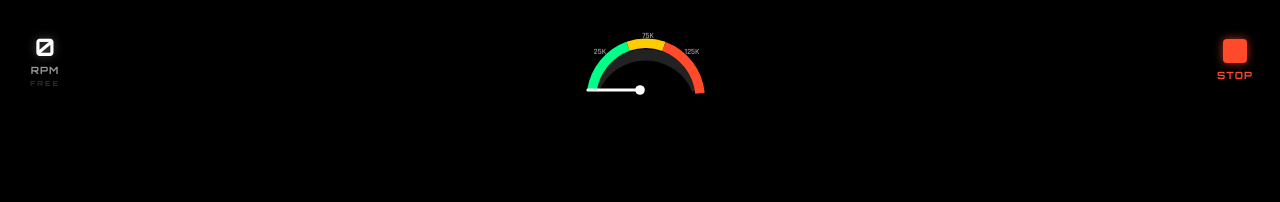
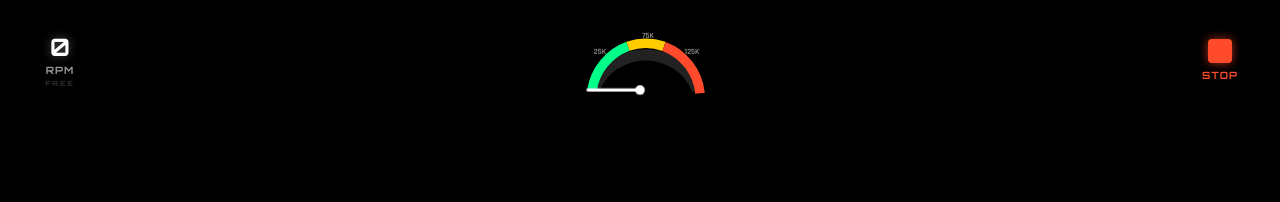
Before and after one commit to rj235417-ui/roretech-website, a plain HTML site: page games/vibespinner/index.html in a window 1280 px wide. Shown: the top 202 px of the page. Drawn offline with Linux system fonts and the light colour scheme.

Commit message:
Fix RPM counter and dashboard shake bug

```diff
--- a/games/vibespinner/logic.js
+++ b/games/vibespinner/logic.js
@@ -9,6 +9,7 @@ let audioCtx = null, mainEngine = null, subEngine = null, gainNode = null, modul
 let isMuted = true, currentSkin = 'lambo', angle = 0, velocity = 0, lastY = 0;
 let userHasSpun  = false;
 let wasShaking   = false;
+let lastNeedleRot = null;
 
 // ─── SKIN CONFIG ─────────────────────────────────────────────────────────────
 const config = {
@@ -82,6 +83,7 @@ function stopEngine() {
 function hardStop() {
     velocity = 0;
     angle    = 0;
+    lastNeedleRot = null;
     stopEngine();
     isMuted = true;
     document.getElementById('power-toggle').innerText                = '\uD83D\uDD07';
@@ -224,8 +226,11 @@ function animate() {
     spinner.style.filter    = `blur(${Math.min(rpm / 9000, 15)}px)`;
     spinner.style.setProperty('--glint', Math.min(rpm / 150000, 0.8));
 
-    const needleRot = Math.min((rpm / 200000) * 180 - 90, 105);
-    document.getElementById('needle').style.transform = `rotate(${needleRot}deg)`;
+    const needleRot = Math.round(Math.min((rpm / 200000) * 180 - 90, 105) * 10) / 10;
+    if (needleRot !== lastNeedleRot) {
+        document.getElementById('needle').style.transform = `rotate(${needleRot}deg)`;
+        lastNeedleRot = needleRot;
+    }
 
     const vibeTierNow = localStorage.getItem('vibeTier') || 'free';
     const shouldShake = userHasSpun && (vibeTierNow === 'pro' || vibeTierNow === 'max') && rpm > 125000;
@@ -250,7 +255,8 @@ function animate() {
     }
 
     const statsEl = document.getElementById('stats');
-    statsEl.innerText = Math.round(rpm).toLocaleString();
+    const rpmDisplay = Math.round(rpm).toLocaleString();
+    if (statsEl.innerText !== rpmDisplay) statsEl.innerText = rpmDisplay;
     if (rpm > getOverheatThreshold()) statsEl.classList.add('overheat');
     else                              statsEl.classList.remove('overheat');
 
--- a/games/vibespinner/vibe.css
+++ b/games/vibespinner/vibe.css
@@ -43,14 +43,12 @@ body {
 }
 
 .header-section.left {
-    flex: 0 0 auto;
-    min-width: 60px;
+    flex: 0 0 90px;
     padding-left: 10px;
 }
 
 .header-section.right {
-    flex: 0 0 auto;
-    min-width: 60px;
+    flex: 0 0 90px;
     padding-right: 10px;
 }
 
@@ -69,6 +67,9 @@ body {
     color: #ffffff;
     text-shadow: 0 0 10px rgba(255, 255, 255, 0.3);
     transition: color 0.2s, text-shadow 0.2s;
+    font-variant-numeric: tabular-nums;
+    width: 80px;
+    text-align: center;
 }
 
 #unit {
@@ -109,6 +110,7 @@ body {
 
 #needle {
     transform-origin: 100px 100px;
+    will-change: transform;
 }
 
 /* === STOP BUTTON === */
```
